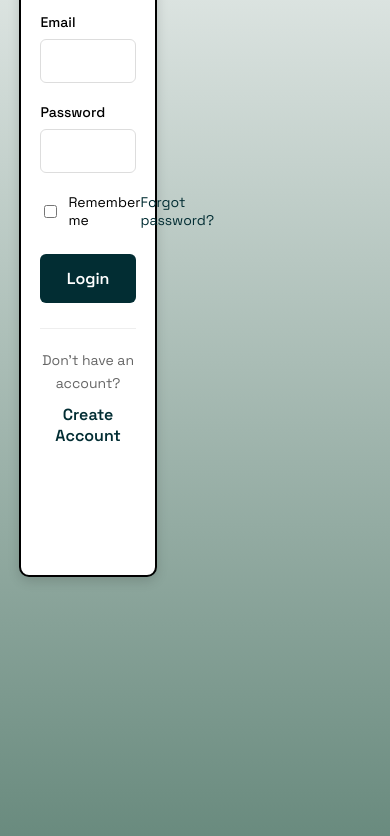
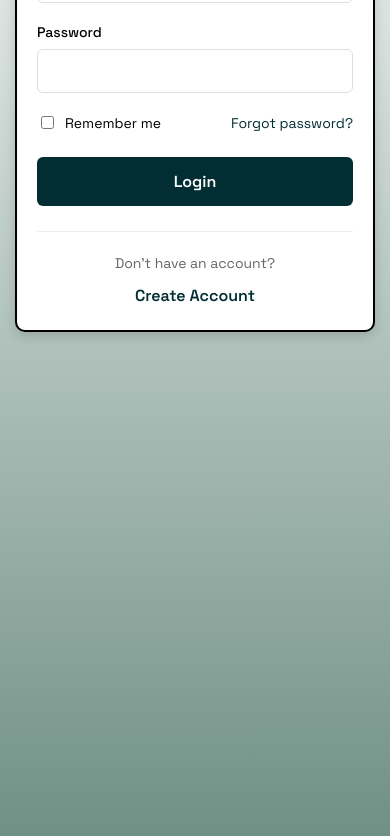
Before and after one commit to TylerWallentine/tylerwallentine.github.io, a plain HTML site: page login.html in a window 390 px wide. Shown: the part 267-1103 px from the top of the page. Drawn offline with Linux system fonts and the light colour scheme; no server answers.

Commit message:
Fix login/profile mobile width: remove duplicate <head> that re-loaded styles.css after styles-phone.css

```diff
--- a/login.html
+++ b/login.html
@@ -11,13 +11,6 @@
     <link rel="stylesheet" href="styles-phone.css">
 
 
-    <link rel="preconnect" href="https://fonts.googleapis.com">
-    <link rel="preconnect" href="https://fonts.gstatic.com" crossorigin>
-    <link href="https://fonts.googleapis.com/css2?family=Space+Grotesk:wght@300;400;500;600;700&display=swap" rel="stylesheet">
-
-    <meta charset="UTF-8">
-    <meta name="viewport" content="width=device-width, initial-scale=1.0">
-    <link rel="stylesheet" href="styles.css">
     <link rel="preconnect" href="https://fonts.googleapis.com">
     <link rel="preconnect" href="https://fonts.gstatic.com" crossorigin>
     <link href="https://fonts.googleapis.com/css2?family=Space+Grotesk:wght@300;400;500;600;700&display=swap" rel="stylesheet">
```
Also changed, not shown: profile.html (+0 -7 lines).
